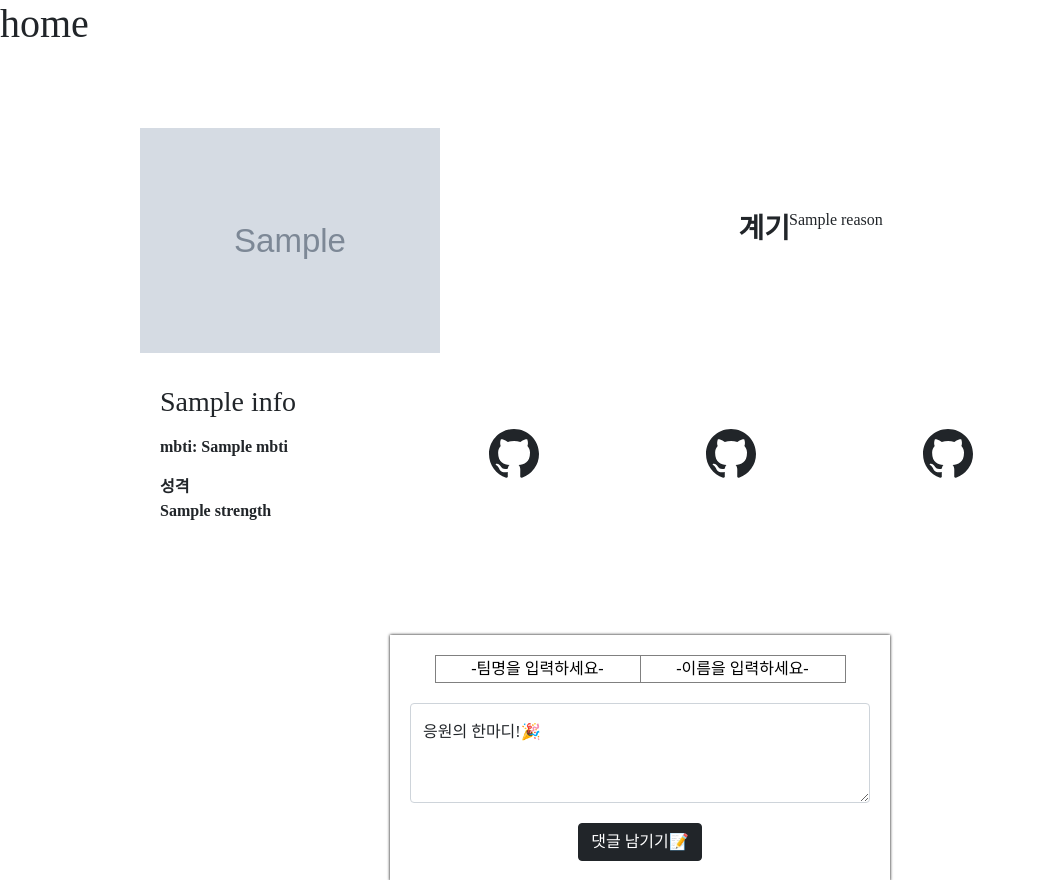
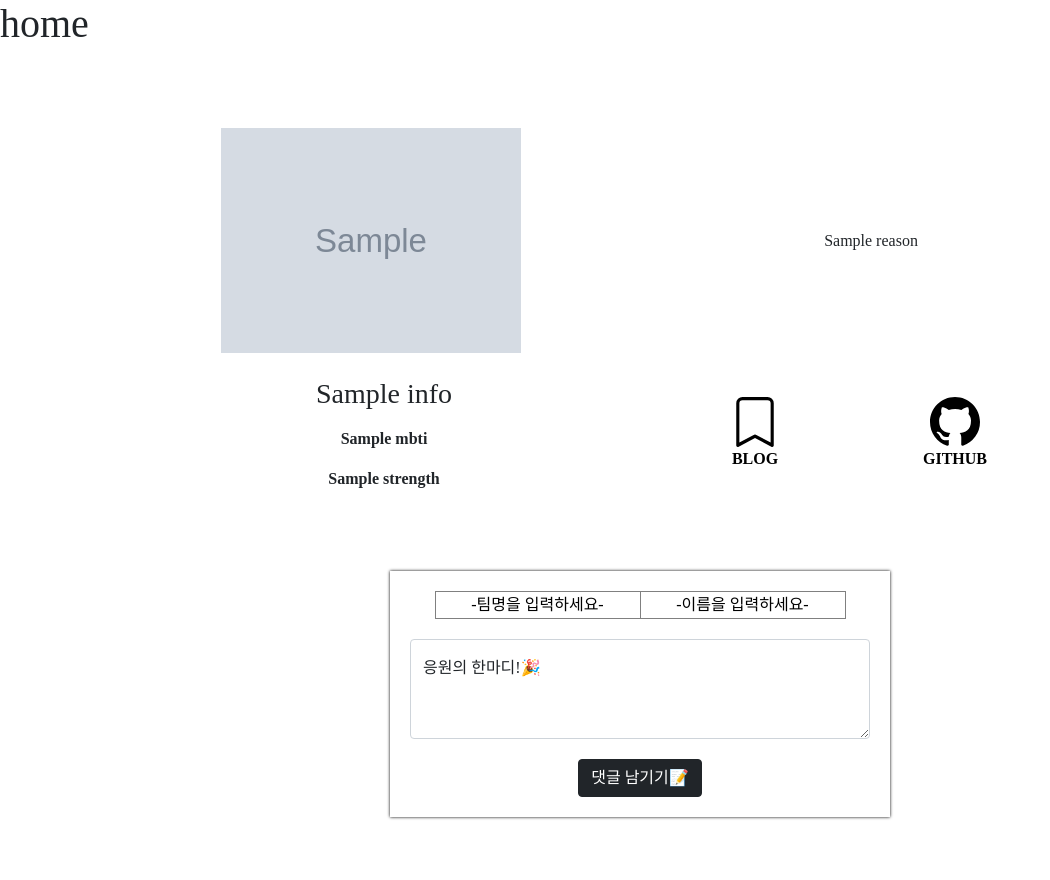
Before and after one commit to tuy112/nivea-Team, a Flask app: page /detail in a window 1280 px wide. Shown: the top 880 px of the page, without its empty margins (0-1050 px from the left). After the commit the page ends 820 px from the top, so only its background shows below. Run offline with Flask 3, Linux system fonts and the light colour scheme; grey boxes marked "Sample" are stand-in pictures; a database or web service that is not in the repository returns one stand-in record (values such as "Sample title"); data that the repository does not hold is empty.

Commit message:
detail 스타일링

```diff
--- a/app.py
+++ b/app.py
@@ -9,7 +9,8 @@ db = client.dbsparta
 
 @app.route('/')
 def home():
-    return render_template('index.html')
+    getInfo = list(db.info.find({}, {'_id':False}))
+    return render_template('index.html', info=getInfo)
 
 @app.route('/sendEmail')
 def contact():
@@ -50,13 +51,9 @@ def guestbook_delete():
 @app.route('/detail')
 def detail():
     query = request.args.get('query')
-    print(query)
+    getInfo = list(db.info.find({'name':query}, {'_id':False}))
 
-    a = list(db.info.find({'name':query}, {'_id':False}))
-
-    print(a)
-
-    return render_template('detail.html', info=a)
+    return render_template('detail.html', info=getInfo)
 
 
 if __name__ == '__main__':
--- a/static/css/detail.css
+++ b/static/css/detail.css
@@ -0,0 +1,14 @@
+span {
+  font-weight: bold;
+}
+.tagBtn {
+  box-sizing: border-box;
+  padding-left: 30px;
+  cursor: pointer;
+  color: black;
+}
+a {
+  text-align: center;
+  text-decoration: none;
+  color: black;
+}
--- a/static/js/detail.js
+++ b/static/js/detail.js
@@ -1,3 +1,6 @@
 const onClickHomeBtn = () => {
   location.href = "/";
 };
+const onClickGitBtn = () => {
+  window.location.href = "http://www.abc.com/";
+};
--- a/templates/detail.html
+++ b/templates/detail.html
@@ -22,46 +22,43 @@
   </head>
   <body>
     <h1 onclick="onClickHomeBtn()" style="cursor: pointer">home</h1>
-    <div class="container" style="width: 80vw; min-width: 700px; max-width: 1024px; margin: 5rem auto">
-      <div class="row">
-        <div class="col-4" style="min-width: 150px">
-          <img src="{{info[0].image}}" alt="..." style="width: 300px" />
+    <div class="container" style="width: 80vw; margin: 5rem auto">
+      <div class="row row-cols-1 row-cols-lg-2 mb-8 mb-lg-4" style="align-items: center">
+        <div class="col mb-4 mb-lg-0" style="width: 300px; margin: auto">
+          <img src="{{info[0].image}}" width="300px" alt="..." />
         </div>
-        <div class="col-8" style="margin: auto">
-          <div class="input-group" style="width: 500px; margin: auto">
-            <div class="fs-3 fw-bold mb-4">계기</div>
+        <div class="col" style="width: 400px; margin: auto">
+          <div class="input-group">
             <p class="card-text">{{info[0].reason}}</p>
           </div>
         </div>
       </div>
-      <div class="row p-4">
-        <div class="col-4 p-2" style="margin: auto">
-          <div class="row" style="font-weight: bold">
+      <div class="row row-cols-1 row-cols-lg-2 mb-8 mb-lg-4" style="align-items: center">
+        <div class="col my-4 my-lg-0">
+          <div class="row" style="font-weight: bold; text-align: center">
             <div class="mb-2"><h3>{{info[0].name}}</h3></div>
-            <p class="card-text">mbti: {{info[0].MBTI}}</p>
-            <span style="margin-bottom: 0">성격</span>
-            <span>{{info[0].strength}}</span>
+            <p class="card-text">{{info[0].MBTI}}</p>
+            <span style="width: 300px; margin: auto">{{info[0].strength}}</span>
           </div>
         </div>
-        <div class="col-8 mt-8 flex-col" style="margin: auto">
+        <div class="col" style="width: 400px; margin: auto 0; text-align: center">
           <div class="row">
             <div class="col">
-              <svg xmlns="http://www.w3.org/2000/svg" width="50" height="50" fill="currentColor" class="bi bi-github" viewBox="0 0 16 16">
-                <path
-                  d="M8 0C3.58 0 0 3.58 0 8c0 3.54 2.29 6.53 5.47 7.59.4.07.55-.17.55-.38 0-.19-.01-.82-.01-1.49-2.01.37-2.53-.49-2.69-.94-.09-.23-.48-.94-.82-1.13-.28-.15-.68-.52-.01-.53.63-.01 1.08.58 1.23.82.72 1.21 1.87.87 2.33.66.07-.52.28-.87.51-1.07-1.78-.2-3.64-.89-3.64-3.95 0-.87.31-1.59.82-2.15-.08-.2-.36-1.02.08-2.12 0 0 .67-.21 2.2.82.64-.18 1.32-.27 2-.27.68 0 1.36.09 2 .27 1.53-1.04 2.2-.82 2.2-.82.44 1.1.16 1.92.08 2.12.51.56.82 1.27.82 2.15 0 3.07-1.87 3.75-3.65 3.95.29.25.54.73.54 1.48 0 1.07-.01 1.93-.01 2.2 0 .21.15.46.55.38A8.012 8.012 0 0 0 16 8c0-4.42-3.58-8-8-8z" />
-              </svg>
+              <a href="{{info[0].velog}}" class="tagBtn row">
+                <svg xmlns="http://www.w3.org/2000/svg" width="50" height="50" fill="currentColor" class="bi bi-bookmark" viewBox="0 0 16 16">
+                  <path d="M2 2a2 2 0 0 1 2-2h8a2 2 0 0 1 2 2v13.5a.5.5 0 0 1-.777.416L8 13.101l-5.223 2.815A.5.5 0 0 1 2 15.5V2zm2-1a1 1 0 0 0-1 1v12.566l4.723-2.482a.5.5 0 0 1 .554 0L13 14.566V2a1 1 0 0 0-1-1H4z" />
+                </svg>
+                <span>BLOG</span>
+              </a>
             </div>
             <div class="col">
-              <svg xmlns="http://www.w3.org/2000/svg" width="50" height="50" fill="currentColor" class="bi bi-github" viewBox="0 0 16 16">
-                <path
-                  d="M8 0C3.58 0 0 3.58 0 8c0 3.54 2.29 6.53 5.47 7.59.4.07.55-.17.55-.38 0-.19-.01-.82-.01-1.49-2.01.37-2.53-.49-2.69-.94-.09-.23-.48-.94-.82-1.13-.28-.15-.68-.52-.01-.53.63-.01 1.08.58 1.23.82.72 1.21 1.87.87 2.33.66.07-.52.28-.87.51-1.07-1.78-.2-3.64-.89-3.64-3.95 0-.87.31-1.59.82-2.15-.08-.2-.36-1.02.08-2.12 0 0 .67-.21 2.2.82.64-.18 1.32-.27 2-.27.68 0 1.36.09 2 .27 1.53-1.04 2.2-.82 2.2-.82.44 1.1.16 1.92.08 2.12.51.56.82 1.27.82 2.15 0 3.07-1.87 3.75-3.65 3.95.29.25.54.73.54 1.48 0 1.07-.01 1.93-.01 2.2 0 .21.15.46.55.38A8.012 8.012 0 0 0 16 8c0-4.42-3.58-8-8-8z" />
-              </svg>
-            </div>
-            <div class="col">
-              <svg xmlns="http://www.w3.org/2000/svg" width="50" height="50" fill="currentColor" class="bi bi-github" viewBox="0 0 16 16">
-                <path
-                  d="M8 0C3.58 0 0 3.58 0 8c0 3.54 2.29 6.53 5.47 7.59.4.07.55-.17.55-.38 0-.19-.01-.82-.01-1.49-2.01.37-2.53-.49-2.69-.94-.09-.23-.48-.94-.82-1.13-.28-.15-.68-.52-.01-.53.63-.01 1.08.58 1.23.82.72 1.21 1.87.87 2.33.66.07-.52.28-.87.51-1.07-1.78-.2-3.64-.89-3.64-3.95 0-.87.31-1.59.82-2.15-.08-.2-.36-1.02.08-2.12 0 0 .67-.21 2.2.82.64-.18 1.32-.27 2-.27.68 0 1.36.09 2 .27 1.53-1.04 2.2-.82 2.2-.82.44 1.1.16 1.92.08 2.12.51.56.82 1.27.82 2.15 0 3.07-1.87 3.75-3.65 3.95.29.25.54.73.54 1.48 0 1.07-.01 1.93-.01 2.2 0 .21.15.46.55.38A8.012 8.012 0 0 0 16 8c0-4.42-3.58-8-8-8z" />
-              </svg>
+              <a class="tagBtn row" href="{{info[0].github}}">
+                <svg xmlns="http://www.w3.org/2000/svg" width="50" height="50" fill="currentColor" class="bi bi-github" viewBox="0 0 16 16">
+                  <path
+                    d="M8 0C3.58 0 0 3.58 0 8c0 3.54 2.29 6.53 5.47 7.59.4.07.55-.17.55-.38 0-.19-.01-.82-.01-1.49-2.01.37-2.53-.49-2.69-.94-.09-.23-.48-.94-.82-1.13-.28-.15-.68-.52-.01-.53.63-.01 1.08.58 1.23.82.72 1.21 1.87.87 2.33.66.07-.52.28-.87.51-1.07-1.78-.2-3.64-.89-3.64-3.95 0-.87.31-1.59.82-2.15-.08-.2-.36-1.02.08-2.12 0 0 .67-.21 2.2.82.64-.18 1.32-.27 2-.27.68 0 1.36.09 2 .27 1.53-1.04 2.2-.82 2.2-.82.44 1.1.16 1.92.08 2.12.51.56.82 1.27.82 2.15 0 3.07-1.87 3.75-3.65 3.95.29.25.54.73.54 1.48 0 1.07-.01 1.93-.01 2.2 0 .21.15.46.55.38A8.012 8.012 0 0 0 16 8c0-4.42-3.58-8-8-8z" />
+                </svg>
+                <span>GITHUB</span>
+              </a>
             </div>
           </div>
         </div>
```
